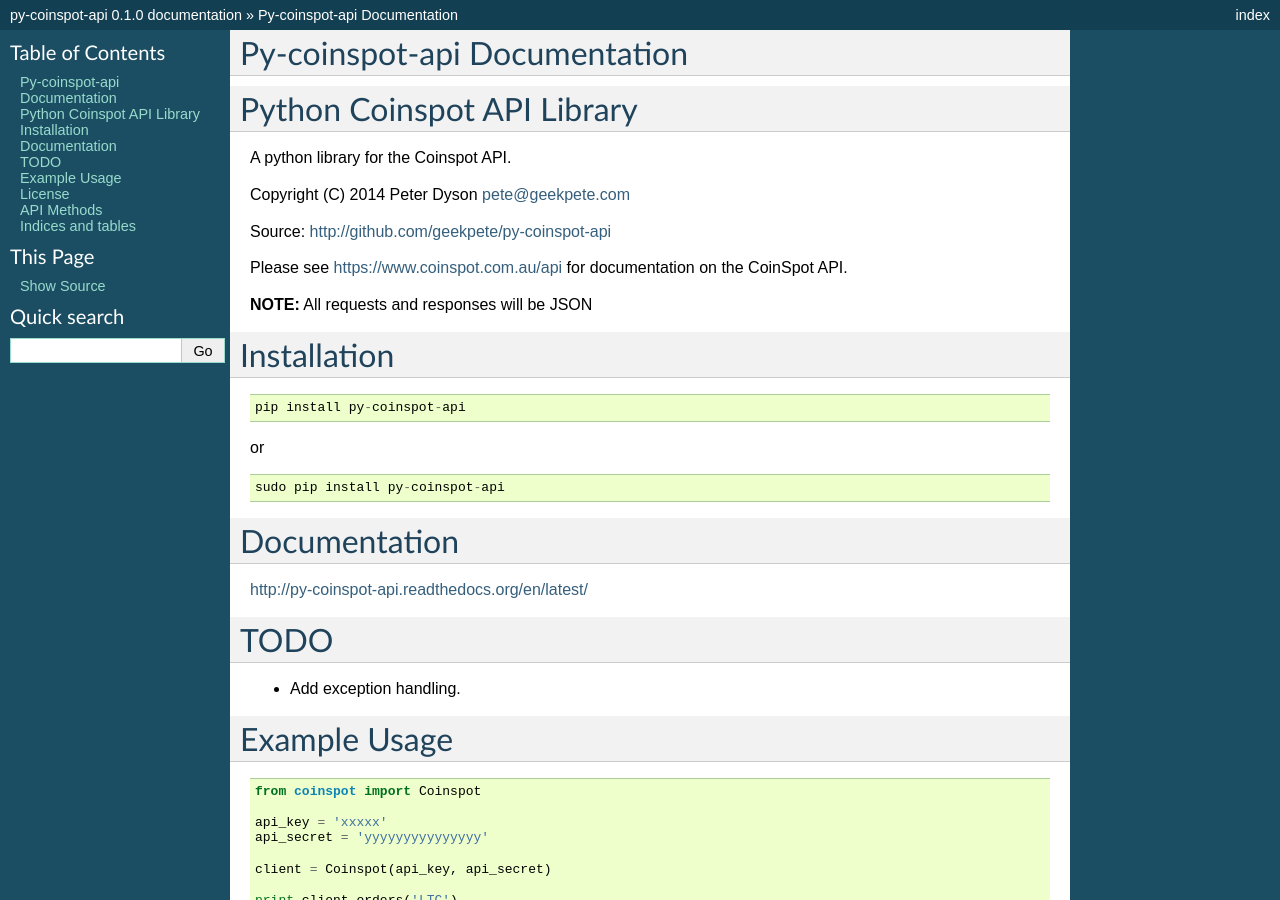
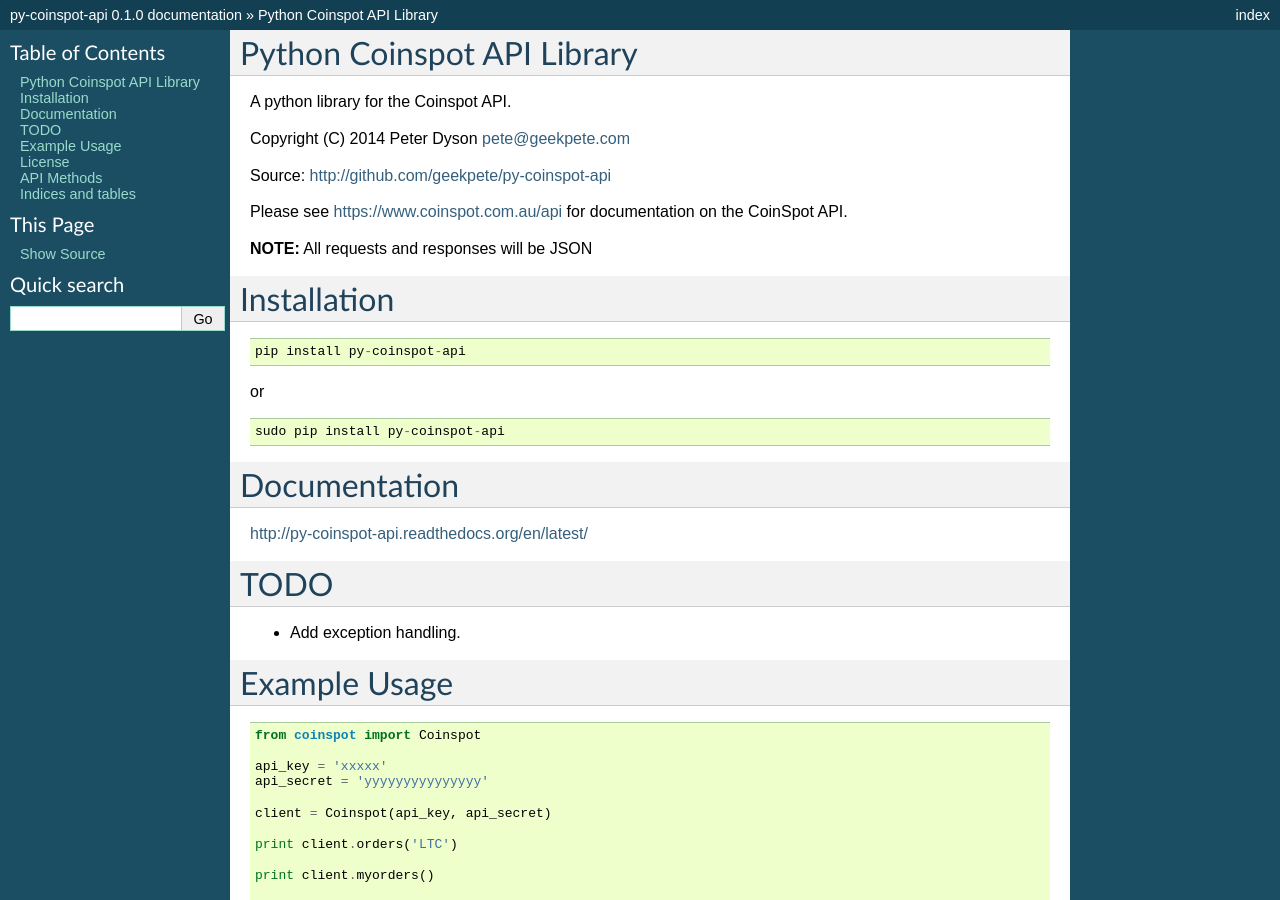
Before and after one commit to geekpete/py-coinspot-api, a Sphinx documentation site: the page built from docs/index.rst, in a window 1280 px wide and 900 px high. Built offline with Sphinx 7.4.7, drawn with Linux system fonts in a browser that asks for light colours; some of the changed text lies outside the part shown.

Commit message:
Documentation formatting

```diff
--- a/docs/index.rst
+++ b/docs/index.rst
@@ -2,9 +2,6 @@
    sphinx-quickstart on Mon Jul 21 22:58:42 2014.
    You can adapt this file completely to your liking, but it should at least
    contain the root `toctree` directive.
-
-Py-coinspot-api Documentation
-=============================
 
 .. include:: ../README.rst
 
```
